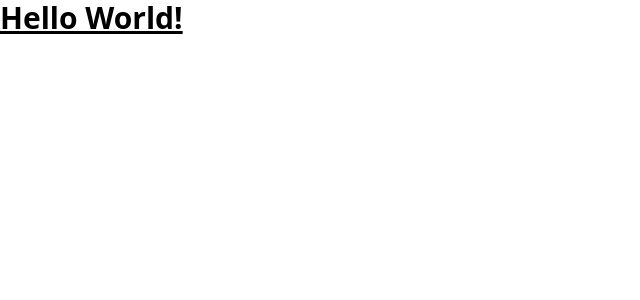
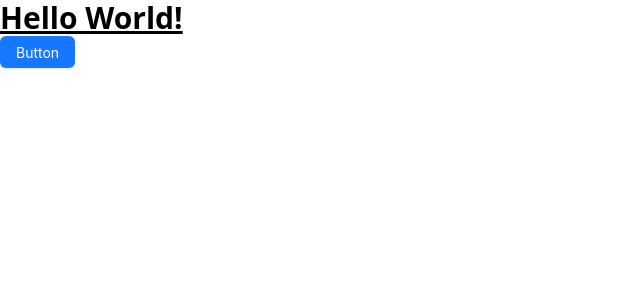
Before and after one commit to muxi-mini-project/2025-Muxi-Team-auditor-FrontEnd, a React (Vite) app: page / in a window 1280 px wide. Shown: the top 300 px of the page, without its empty margins (0-640 px from the left). Built offline with nearby package versions, Linux system fonts and the light colour scheme.

Commit message:
✨ feat: add antd

```diff
--- a/package.json
+++ b/package.json
@@ -10,6 +10,7 @@
     "preview": "vite preview"
   },
   "dependencies": {
+    "antd": "^5.23.0",
     "react": "^18.3.1",
     "react-dom": "^18.3.1",
     "react-router": "^7.1.1",
--- a/src/App.tsx
+++ b/src/App.tsx
@@ -1,7 +1,10 @@
+import { Button } from 'antd';
+
 function App() {
   return (
     <>
       <h1 className="text-3xl font-bold underline">Hello World!</h1>
+      <Button type="primary">Button</Button>
     </>
   );
 }
```
Also changed, not shown: 1 other file (tests, documents, lock files or other folders).
